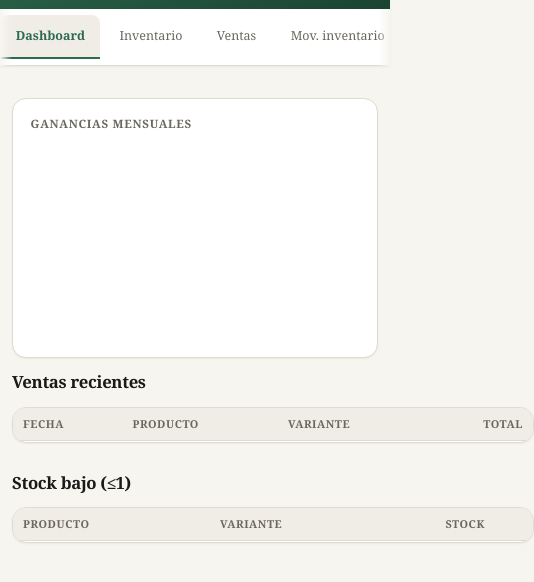
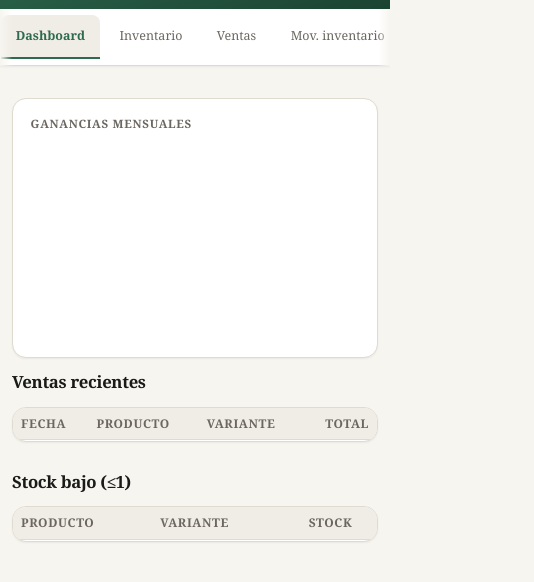
Before and after one commit to isabelaortizr/crm_ela, a plain HTML site: page frontend/index.html in a window 390 px wide. Shown: the part 72-654 px from the top of the page, 534 px wide, since content can reach past the window. Drawn offline with nearby package versions, Linux system fonts and the light colour scheme; no server answers.

Commit message:
fix overflow mobile y optimizar tablas dashboard

```diff
--- a/frontend/styles.css
+++ b/frontend/styles.css
@@ -264,6 +264,10 @@ body {
   grid-template-columns: repeat(2, 1fr);
   gap: clamp(0.75rem, 3vw, 1rem);
   margin-bottom: clamp(1rem, 4vw, 1.5rem);
+}
+
+.grid-2 > * {
+  min-width: 0;
 }
 
 .grid-3 {
@@ -809,6 +813,27 @@ select:focus {
     min-height: var(--touch);
     padding: 0.5rem 0.75rem;
   }
+
+  /* Tablas del dashboard: pocas columnas, no necesitan scroll */
+  #tab-dashboard .table-scroll table {
+    min-width: 0;
+    width: 100%;
+  }
+
+  #tab-dashboard .table-scroll thead th,
+  #tab-dashboard .table-scroll tbody td {
+    padding: 7px 8px;
+    font-size: 0.75rem;
+  }
+
+  #tab-dashboard .table-scroll .mono {
+    white-space: nowrap;
+  }
+
+  /* Métricas: fuente levemente más chica en pantallas muy pequeñas */
+  .metric .val {
+    font-size: clamp(1.05rem, 4vw, 1.55rem);
+  }
 }
 
 @media (max-width: 380px) {
```
